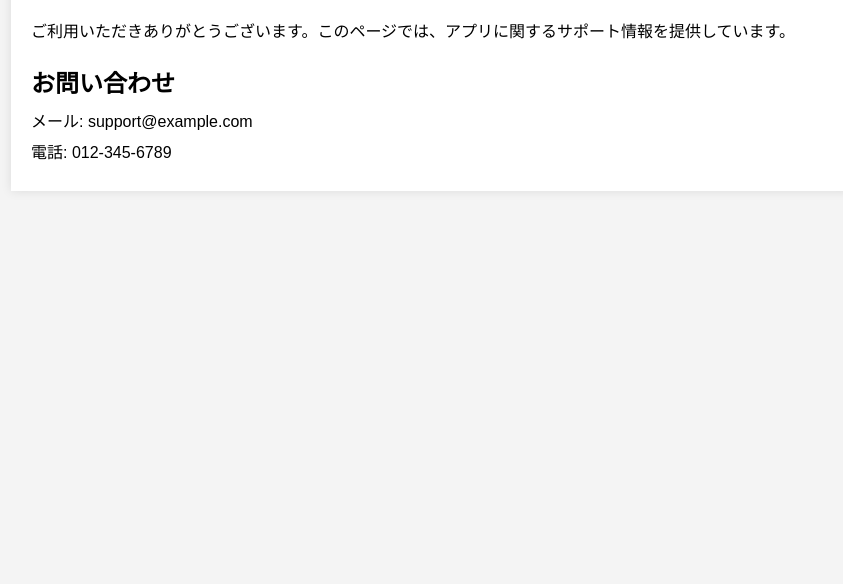
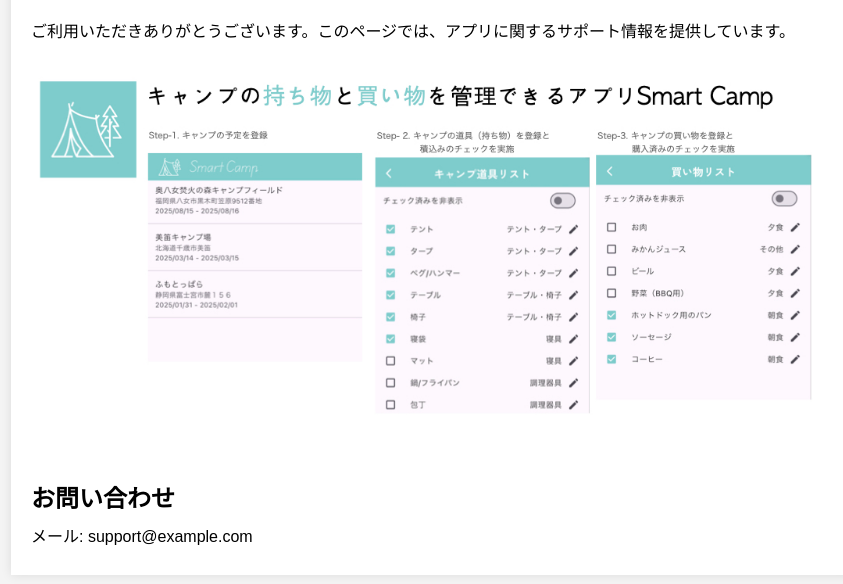
Before and after one commit to qamerin/SmartCamp, a plain HTML site: page index.html in a window 1280 px wide. Shown: the part 140-724 px from the top of the page, without its empty margins (209-1052 px from the left). Drawn offline with Linux system fonts and the light colour scheme.

Commit message:
add future graphic

```diff
--- a/index.html
+++ b/index.html
@@ -33,6 +33,14 @@
       .contact-info p {
         margin: 5px 0;
       }
+      .image-container {
+        text-align: center;
+        margin-top: 20px;
+      }
+      .image-container img {
+        max-width: 100%;
+        height: auto;
+      }
     </style>
   </head>
   <body>
@@ -41,10 +49,12 @@
       <p>
         ご利用いただきありがとうございます。このページでは、アプリに関するサポート情報を提供しています。
       </p>
+      <div class="image-container">
+        <img src="image/future_graphic_iOS.001.jpeg" alt="Future Graphic iOS" />
+      </div>
       <div class="contact-info">
         <h2>お問い合わせ</h2>
         <p>メール: support@example.com</p>
-        <p>電話: 012-345-6789</p>
       </div>
     </div>
   </body>
```
Also changed, not shown: image/future_graphic_iOS.001.jpeg (added).
